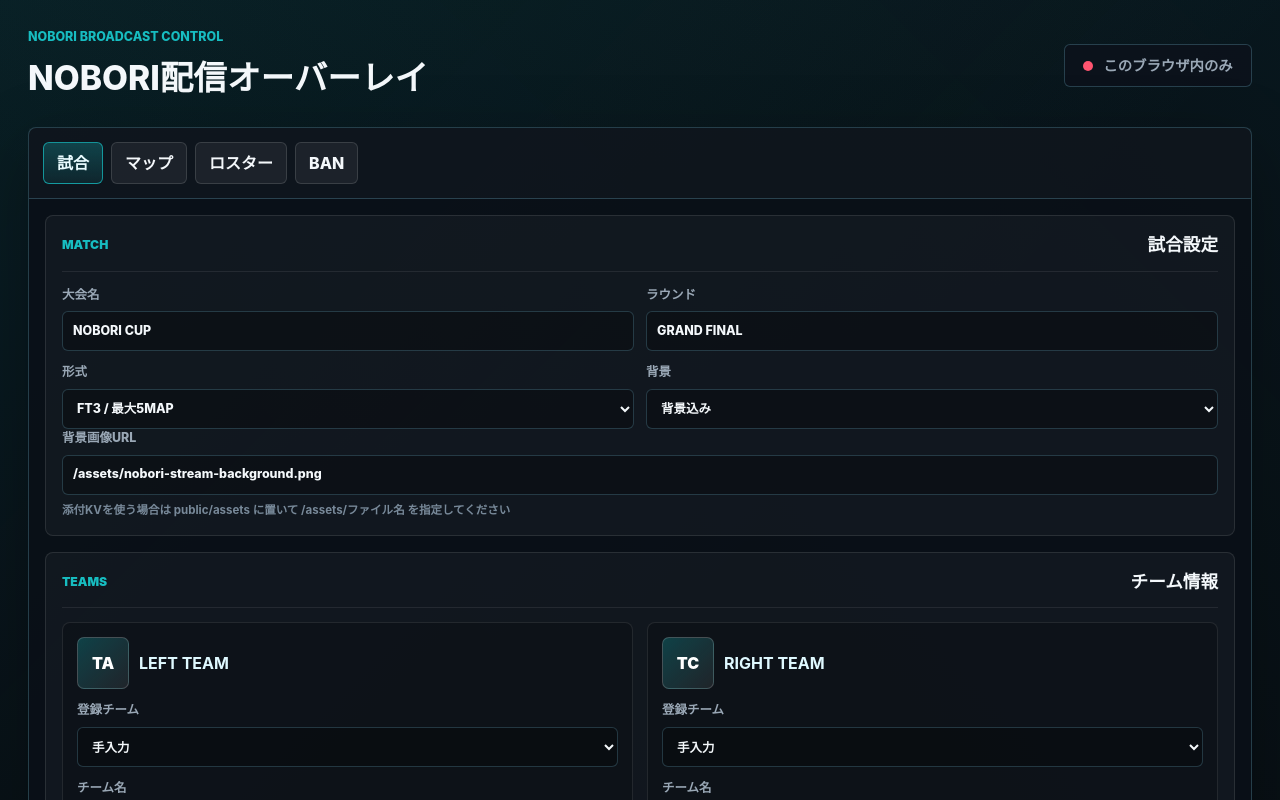
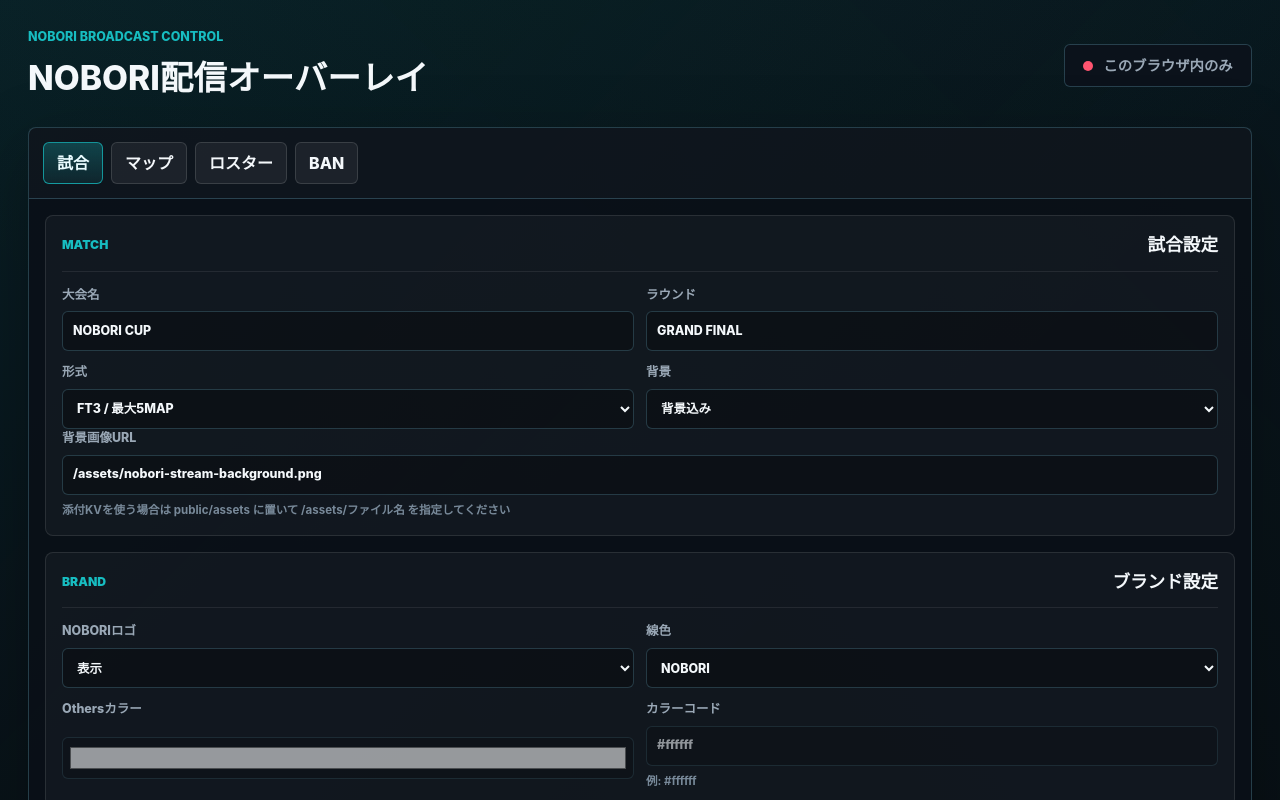
Before and after one commit to Ba6list/NOBORI_Bordcast, a Next.js app: page / in a window 1280 px wide. Shown: the top 800 px of the page. Built offline with nearby package versions, Linux system fonts and the light colour scheme.

Commit message:
Add broadcast brand settings controls

```diff
--- a/app/NoboriTool.tsx
+++ b/app/NoboriTool.tsx
@@ -21,6 +21,7 @@ type HeroRole = "Tank" | "Damage" | "Support";
 type Winner = Side | "none";
 type Picker = Side | "none";
 type BackgroundMode = "background" | "transparent";
+type LineColorMode = "nobori" | "others";
 type MapStatus = "upcoming" | "picked" | "played" | "decider" | "banned";
 const playerRoles = ["Tank", "DPS", "Support"] as const;
 type PlayerRole = (typeof playerRoles)[number];
@@ -102,6 +103,9 @@ type NoboriState = {
   format: Format;
   backgroundMode: BackgroundMode;
   backgroundUrl: string;
+  noboriLogoEnabled: boolean;
+  lineColorMode: LineColorMode;
+  otherLineColor: string;
   teams: Record<Side, Team>;
   maps: MapPick[];
   bans: BanState;
@@ -125,6 +129,8 @@ const OVERLAY_POLL_INTERVAL_MS = 1000;
 const LEGACY_BACKGROUND = "/assets/nobori-kv-placeholder.png";
 const PLACEHOLDER_BACKGROUND = "/assets/nobori-stream-background.png";
 const NOBORI_MARK = "/assets/nobori-symbol.png";
+const NOBORI_COLOR = "#17bdc1";
+const DEFAULT_OTHER_LINE_COLOR = "#ffffff";
 const MAX_MAPS = 7;
 const PLAYERS_PER_TEAM = 5;
 const BANS_PER_MAP = MAX_MAPS;
@@ -589,6 +595,9 @@ const defaultState: NoboriState = {
   format: "FT3",
   backgroundMode: "background",
   backgroundUrl: PLACEHOLDER_BACKGROUND,
+  noboriLogoEnabled: true,
+  lineColorMode: "nobori",
+  otherLineColor: DEFAULT_OTHER_LINE_COLOR,
   teams: {
     left: {
       name: "TEAM ASCEND",
@@ -596,7 +605,7 @@ const defaultState: NoboriState = {
       score: 1,
       logoUrl: "",
       logoAdjust: DEFAULT_LOGO_ADJUST,
-      color: "#17bdc1",
+      color: NOBORI_COLOR,
       roster: defaultRosterLeft,
     },
     right: {
@@ -848,6 +857,13 @@ function normalizeState(input?: Partial<NoboriState>): NoboriState {
   if (!next.backgroundUrl || next.backgroundUrl === LEGACY_BACKGROUND) {
     next.backgroundUrl = PLACEHOLDER_BACKGROUND;
   }
+
+  next.noboriLogoEnabled = input?.noboriLogoEnabled !== false;
+  next.lineColorMode = input?.lineColorMode === "others" ? "others" : "nobori";
+  next.otherLineColor =
+    typeof input?.otherLineColor === "string"
+      ? input.otherLineColor
+      : DEFAULT_OTHER_LINE_COLOR;
 
   next.teams = {
     left: {
@@ -1538,6 +1554,80 @@ function AdminPage() {
                     placeholder="/assets/nobori-stream-background.png"
                   />
                 </Field>
+              </Section>
+
+              <Section title="ブランド設定" eyebrow="BRAND">
+                <div className="form-grid two">
+                  <Field label="NOBORIロゴ">
+                    <select
+                      value={state.noboriLogoEnabled ? "show" : "hide"}
+                      onChange={(event) =>
+                        setState((previous) => ({
+                          ...previous,
+                          noboriLogoEnabled: event.target.value === "show",
+                        }))
+                      }
+                    >
+                      <option value="show">表示</option>
+                      <option value="hide">非表示</option>
+                    </select>
+                  </Field>
+                  <Field label="線色">
+                    <select
+                      value={state.lineColorMode}
+                      onChange={(event) =>
+                        setState((previous) => ({
+                          ...previous,
+                          lineColorMode: event.target.value as LineColorMode,
+                        }))
+                      }
+                    >
+                      <option value="nobori">NOBORI</option>
+                      <option value="others">Others</option>
+                    </select>
+                  </Field>
+                  <Field label="Othersカラー">
+                    <input
+                      type="color"
+                      value={
+                        /^#[0-9a-f]{6}$/i.test(state.otherLineColor)
+                          ? state.otherLineColor
+                          : DEFAULT_OTHER_LINE_COLOR
+                      }
+                      disabled={state.lineColorMode !== "others"}
+                      onChange={(event) =>
+                        setState((previous) => ({
+                          ...previous,
+                          otherLineColor: event.target.value,
+                        }))
+                      }
+                    />
+                  </Field>
+                  <Field label="カラーコード" hint="例: #ffffff">
+                    <input
+                      value={state.otherLineColor}
+                      disabled={state.lineColorMode !== "others"}
+                      pattern="^#[0-9A-Fa-f]{6}$"
+                      maxLength={7}
+                      onChange={(event) =>
+                        setState((previous) => ({
+                          ...previous,
+                          otherLineColor: event.target.value,
+                        }))
+                      }
+                      onBlur={() =>
+                        setState((previous) => ({
+                          ...previous,
+                          otherLineColor: /^#[0-9a-f]{6}$/i.test(
+                            previous.otherLineColor,
+                          )
+                            ? previous.otherLineColor.toLowerCase()
+                            : DEFAULT_OTHER_LINE_COLOR,
+                        }))
+                      }
+                    />
+                  </Field>
+                </div>
               </Section>
 
               <Section title="チーム情報" eyebrow="TEAMS">
```
